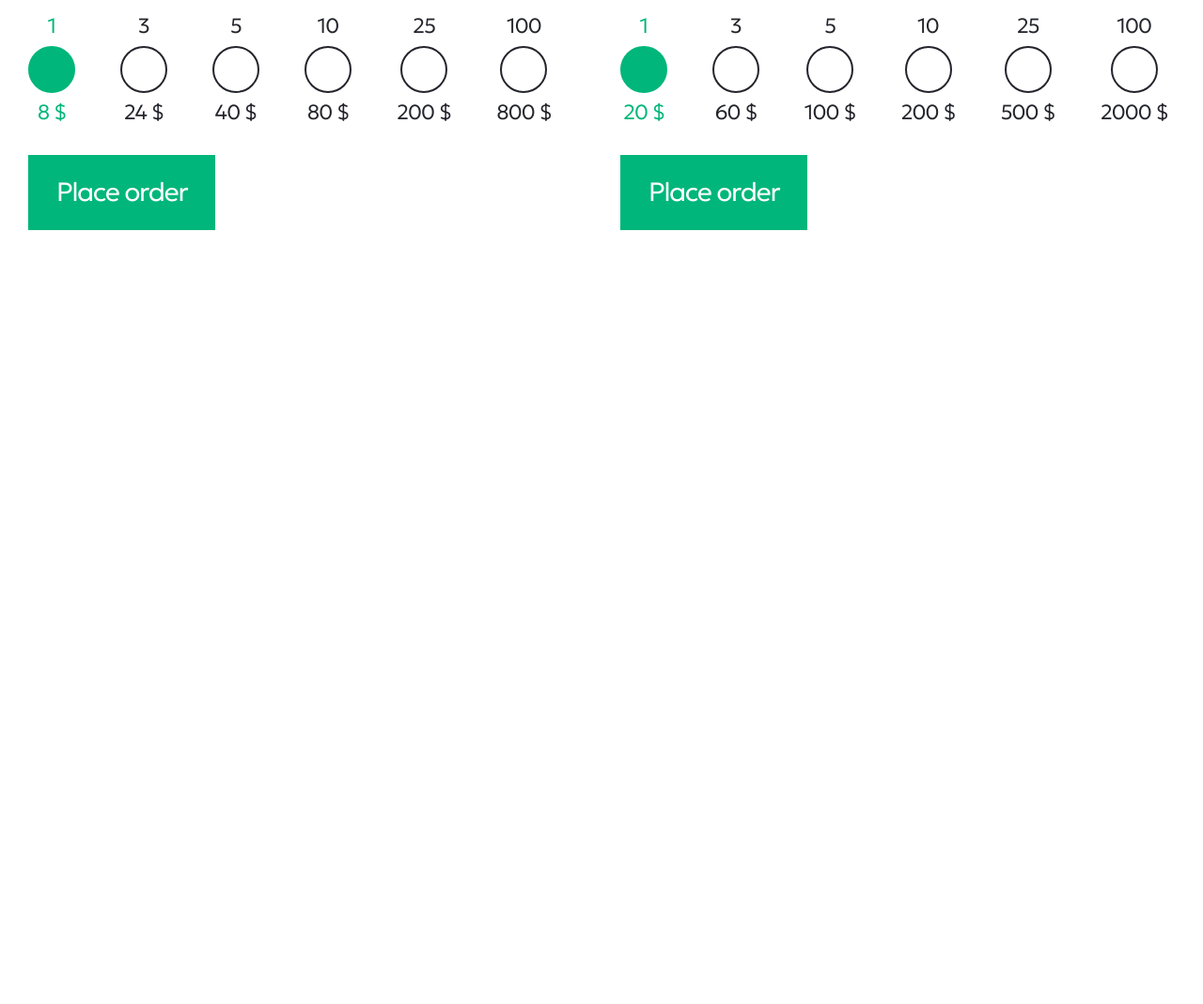
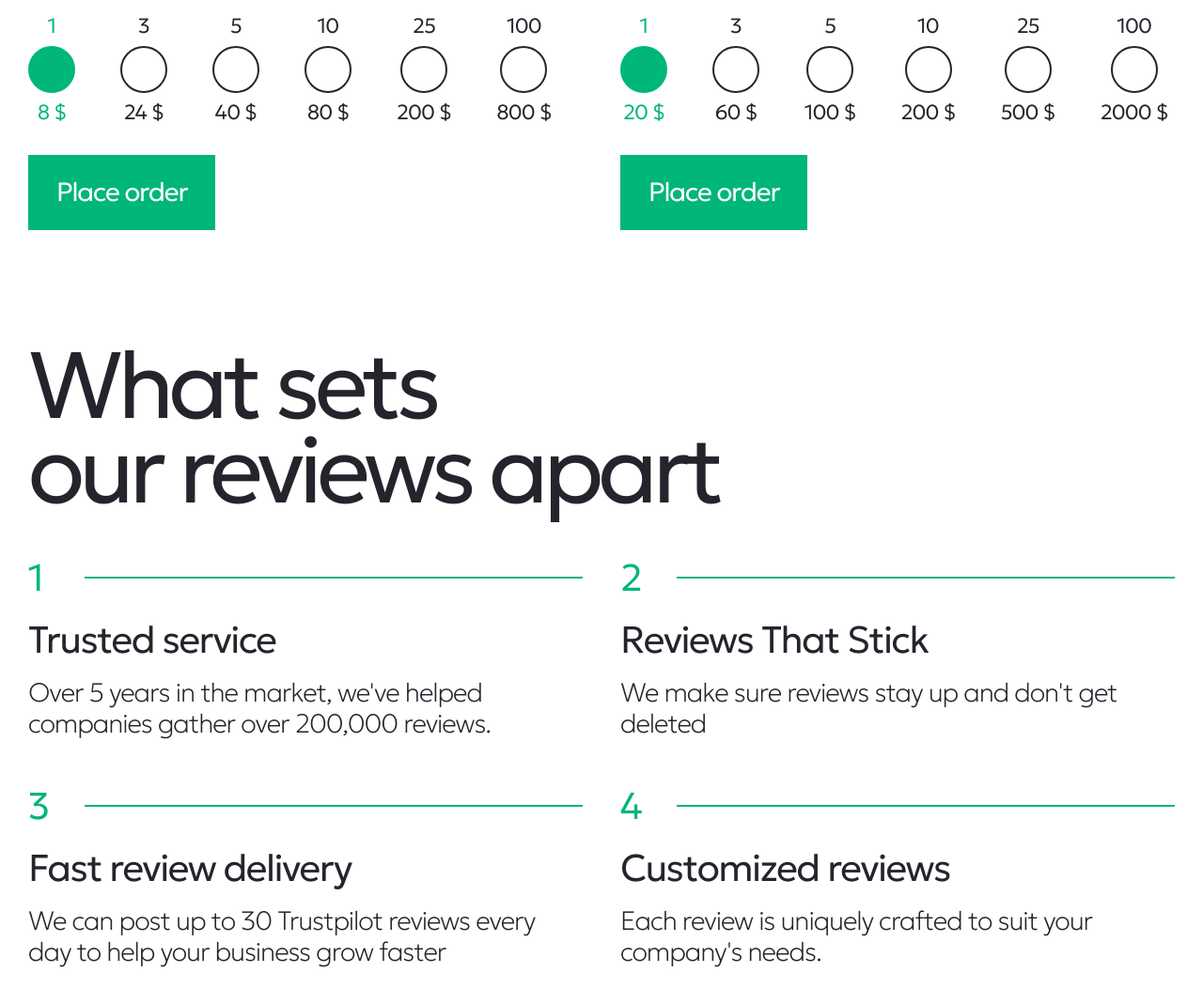
Before and after one commit to danelian/tpboost, a website: page src/index.html in a window 1280 px wide. Shown: the part 2197-3266 px from the top of the page at 94% size. Before the commit the page ends 2562 px from the top, so only its background shows below. Drawn offline with nearby package versions, Linux system fonts and the light colour scheme; files that its build step writes are made by us from their sources.

Commit message:
block sets is ready

```diff
--- a/src/index.html
+++ b/src/index.html
@@ -21,6 +21,8 @@
 
 		@@include('widgets/services.html')
 
+		@@include('widgets/sets.html')
+
 	</main>
 
 	@@include('template/footer.html')
--- a/src/scss/blocks/title.scss
+++ b/src/scss/blocks/title.scss
@@ -27,7 +27,7 @@
 	margin-bottom: 0;
 	font-size: 28px;
 	font-style: normal;
-	font-weight: 250;
+	font-weight: 100;
 	line-height: 1.2;
 	letter-spacing: -1.1px;
 	&:not(:last-child) {
--- a/src/scss/widgets/benefits.scss
+++ b/src/scss/widgets/benefits.scss
@@ -1,12 +1,12 @@
-.benefits {
+.benefits,
+.sets {
   margin-bottom: 140px;
   .title-1 {
     max-width: 780px;
   }
   &__list {
     display: grid;
-    grid-template-columns: repeat(3, 1fr);
-    gap: 60px 40px;
+    gap: 40px;
     width: 100%;
   }
   &__item {
@@ -34,3 +34,10 @@
     }
   }
 }
+
+.benefits__list {
+  grid-template-columns: repeat(3, 1fr);
+}
+.sets__list {
+  grid-template-columns: repeat(2, 1fr);
+}
--- /dev/null
+++ b/src/widgets/sets.html
@@ -0,0 +1,27 @@
+<section class="sets">
+  <div class="container">
+    <h2 class="title-1">What sets our&nbsp;reviews apart</h2>
+    <div class="sets__list">
+      <div class="sets__item">
+        <div class="sets__item-number">1</div>
+        <h3 class="title-2">Trusted service</h3>
+        <p class="text">Over 5 years in the market, we've helped companies gather over 200,000 reviews.</p>
+      </div>
+      <div class="sets__item">
+        <div class="sets__item-number">2</div>
+        <h3 class="title-2">Reviews That Stick</h3>
+        <p class="text">We make sure reviews stay up and don't get deleted</p>
+      </div>
+      <div class="sets__item">
+        <div class="sets__item-number">3</div>
+        <h3 class="title-2">Fast review delivery</h3>
+        <p class="text">We can post up to 30 Trustpilot reviews every day to help your business grow faster</p>
+      </div>
+      <div class="sets__item">
+        <div class="sets__item-number">4</div>
+        <h3 class="title-2">Customized reviews</h3>
+        <p class="text">Each review is uniquely crafted to suit your company's needs.</p>
+      </div>
+    </div>
+  </div>
+</section>
```
Also changed, not shown: dist/css/style.css, dist/css/style.min.css, dist/index.html.
